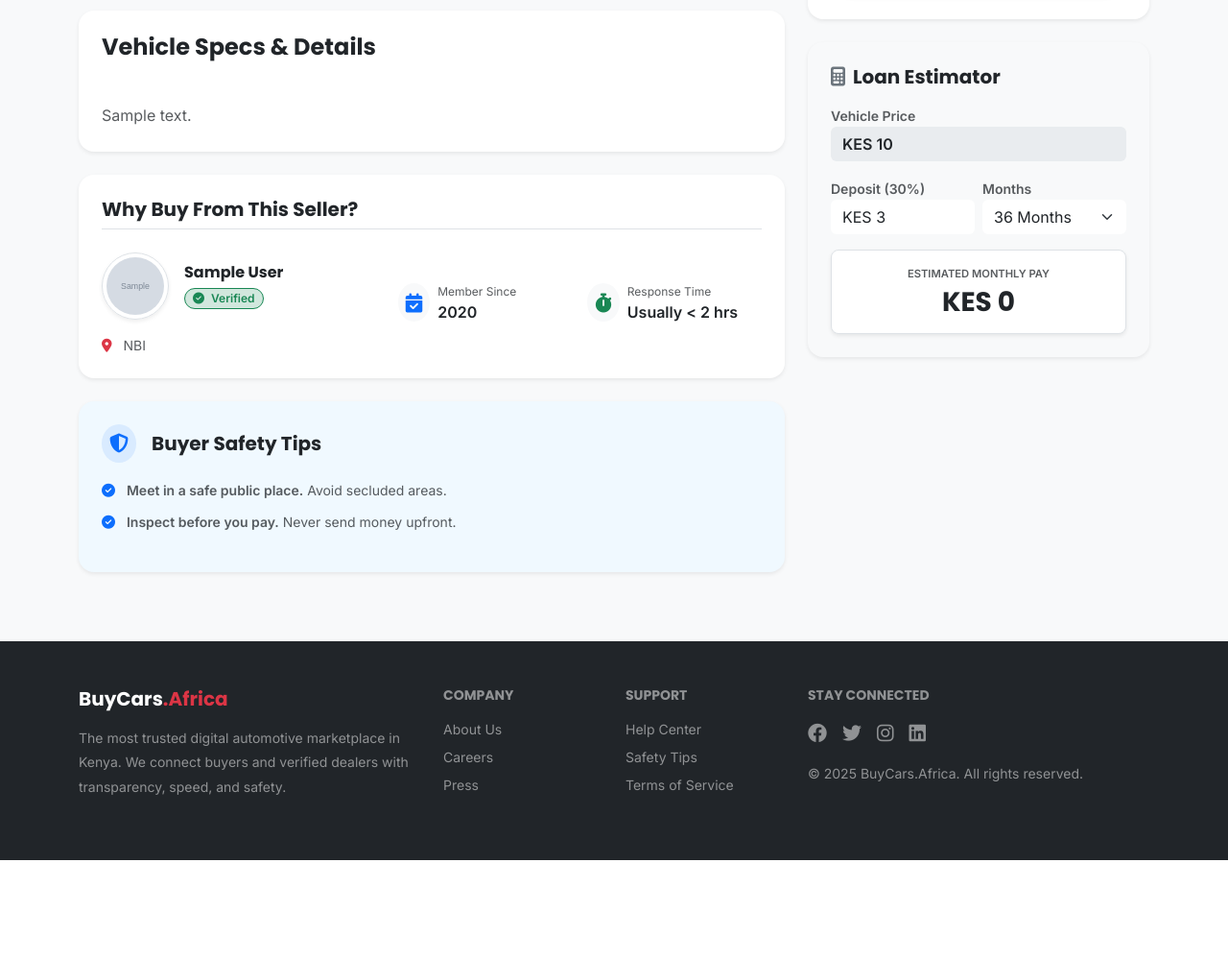
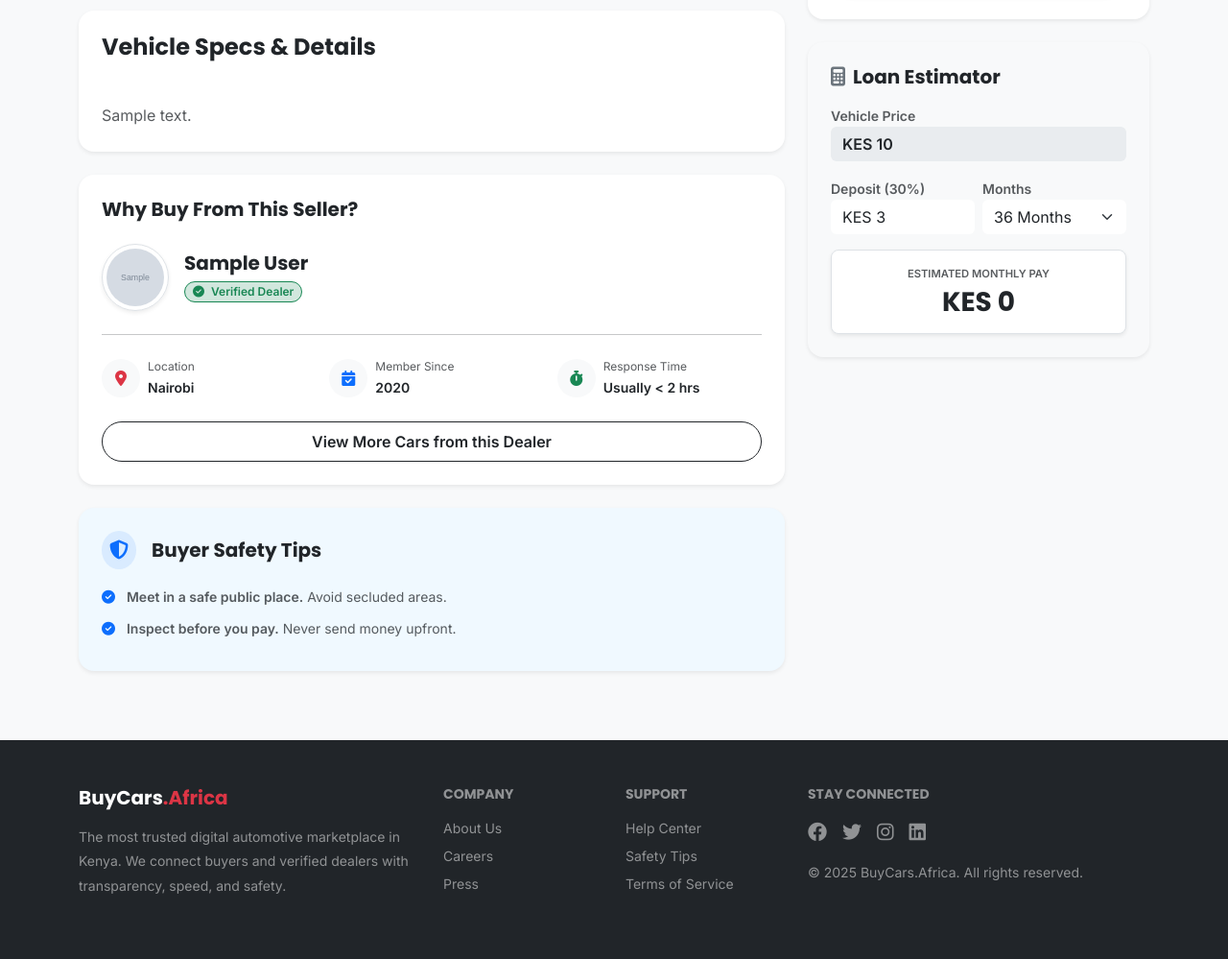
Before and after one commit to kelvinketer/buycars-africa, a Django app: page /car/1/ in a window 1280 px wide. Shown: the part 685-1684 px from the top of the page at 96% size. Before the commit the page ends 1581 px from the top, so only its background shows below. Run offline with Django 5.2, Linux system fonts and the light colour scheme; tables that the repository leaves empty hold one stand-in row (values such as "Sample post"); grey boxes marked "Sample" are stand-in pictures.

Commit message:
Update Car Detail: Premium seller card, view showroom link, and full location name

```diff
--- a/templates/cars/car_detail.html
+++ b/templates/cars/car_detail.html
@@ -4,7 +4,7 @@
 
 {% block head_extra %}
     <meta property="og:title" content="{{ car.year }} {{ car.make }} {{ car.model }} | KES {{ car.price|floatformat:0|intcomma }}">
-    <meta property="og:description" content="For sale in {{ car.location|default:'Nairobi' }}. {{ car.get_transmission_display }}, {{ car.get_fuel_type_display }}. Click to view full details and contact seller.">
+    <meta property="og:description" content="For sale in {{ car.dealer.dealer_profile.get_city_display|default:'Nairobi' }}. {{ car.get_transmission_display }}, {{ car.get_fuel_type_display }}. Click to view full details.">
     <meta property="og:url" content="{{ request.build_absolute_uri }}">
     <meta property="og:type" content="product">
 
@@ -90,10 +90,10 @@
 
                 <div class="card border-0 shadow-sm rounded-4 mb-4 bg-white overflow-hidden">
                     <div class="card-body p-4">
-                        <h5 class="fw-bold mb-4 border-bottom pb-2">Why Buy From This Seller?</h5>
-                        <div class="row align-items-center">
-                            <div class="col-md-5 text-center text-md-start mb-3 mb-md-0 border-end-md">
-                                <div class="d-flex align-items-center justify-content-center justify-content-md-start">
+                        <h5 class="fw-bold mb-4">Why Buy From This Seller?</h5>
+
+                        <div class="d-flex align-items-center mb-4">
+                            <a href="{% url 'dealer_showroom' car.dealer.username %}" class="text-decoration-none">
                                 {% if car.dealer.dealer_profile.logo %}
                                     <img src="{{ car.dealer.dealer_profile.logo.url }}" class="rounded-circle border p-1 shadow-sm me-3" width="70" height="70" style="object-fit: cover;">
                                 {% else %}
@@ -101,28 +101,72 @@
                                         <span class="fw-bold fs-3 text-muted">{{ car.dealer.username|slice:":1" }}</span>
                                     </div>
                                 {% endif %}
+                            </a>
+
                             <div>
-                                        <h6 class="fw-bold mb-1 text-dark">{{ car.dealer.dealer_profile.business_name|default:car.dealer.username }}</h6>
+                                <h5 class="fw-bold mb-1 text-dark">
+                                    <a href="{% url 'dealer_showroom' car.dealer.username %}" class="text-dark text-decoration-none">
+                                        {{ car.dealer.dealer_profile.business_name|default:car.dealer.username }}
+                                    </a>
+                                </h5>
                                 {% if car.dealer.is_verified %}
-                                            <span class="badge bg-success-subtle text-success border border-success rounded-pill px-2"><i class="fas fa-check-circle me-1"></i> Verified</span>
+                                    <span class="badge bg-success-subtle text-success border border-success rounded-pill px-2 py-1 small">
+                                        <i class="fas fa-check-circle me-1"></i> Verified Dealer
+                                    </span>
                                 {% else %}
-                                            <span class="badge bg-light text-muted border rounded-pill px-2">Registered</span>
+                                    <span class="badge bg-light text-muted border rounded-pill px-2">Registered Seller</span>
                                 {% endif %}
                             </div>
                         </div>
-                                <div class="mt-3 text-muted small"><i class="fas fa-map-marker-alt text-danger me-2"></i> {{ car.dealer.dealer_profile.city|default:"Kenya" }}</div>
+
+                        <hr class="opacity-10 my-4">
+
+                        <div class="row g-4 mb-4">
+                            <div class="col-6 col-md-4">
+                                <div class="d-flex align-items-center">
+                                    <div class="bg-light rounded-circle p-2 me-2 text-danger d-flex align-items-center justify-content-center" style="width: 40px; height: 40px;">
+                                        <i class="fas fa-map-marker-alt"></i>
                                     </div>
-                            <div class="col-md-7 ps-md-4">
-                                <div class="row g-3">
-                                    <div class="col-6">
-                                        <div class="d-flex align-items-start"><div class="bg-light rounded-circle p-2 me-2 text-primary"><i class="fas fa-calendar-check fa-lg"></i></div><div><small class="text-muted d-block" style="font-size: 0.75rem;">Member Since</small><span class="fw-bold text-dark">{{ car.dealer.date_joined|date:"Y" }}</span></div></div>
+                                    <div>
+                                        <small class="text-muted d-block" style="font-size: 0.75rem;">Location</small>
+                                        <span class="fw-bold text-dark small">
+                                            {{ car.dealer.dealer_profile.get_city_display|default:car.dealer.dealer_profile.city|default:"Kenya" }}
+                                        </span>
                                     </div>
-                                    <div class="col-6">
-                                        <div class="d-flex align-items-start"><div class="bg-light rounded-circle p-2 me-2 text-success"><i class="fas fa-stopwatch fa-lg"></i></div><div><small class="text-muted d-block" style="font-size: 0.75rem;">Response Time</small><span class="fw-bold text-dark">Usually &lt; 2 hrs</span></div></div>
+                                </div>
+                            </div>
+
+                            <div class="col-6 col-md-4">
+                                <div class="d-flex align-items-center">
+                                    <div class="bg-light rounded-circle p-2 me-2 text-primary d-flex align-items-center justify-content-center" style="width: 40px; height: 40px;">
+                                        <i class="fas fa-calendar-check"></i>
+                                    </div>
+                                    <div>
+                                        <small class="text-muted d-block" style="font-size: 0.75rem;">Member Since</small>
+                                        <span class="fw-bold text-dark small">{{ car.dealer.date_joined|date:"Y" }}</span>
+                                    </div>
+                                </div>
+                            </div>
+
+                            <div class="col-6 col-md-4">
+                                <div class="d-flex align-items-center">
+                                    <div class="bg-light rounded-circle p-2 me-2 text-success d-flex align-items-center justify-content-center" style="width: 40px; height: 40px;">
+                                        <i class="fas fa-stopwatch"></i>
+                                    </div>
+                                    <div>
+                                        <small class="text-muted d-block" style="font-size: 0.75rem;">Response Time</small>
+                                        <span class="fw-bold text-dark small">Usually < 2 hrs</span>
                                     </div>
                                 </div>
                             </div>
                         </div>
+
+                        <div class="d-grid">
+                            <a href="{% url 'dealer_showroom' car.dealer.username %}" class="btn btn-outline-dark rounded-pill fw-bold py-2">
+                                View More Cars from this Dealer
+                            </a>
+                        </div>
+
                     </div>
                 </div>
 
@@ -132,7 +176,7 @@
                             <div class="bg-primary bg-opacity-10 rounded-circle p-2 me-3 text-primary"><i class="fas fa-shield-alt fa-lg"></i></div>
                             <h5 class="fw-bold mb-0 text-dark">Buyer Safety Tips</h5>
                         </div>
-                        <ul class="list-unstyled text-muted small mb-3" style="line-height: 1.8;">
+                        <ul class="list-unstyled text-muted small mb-0" style="line-height: 1.8;">
                             <li class="mb-2"><i class="fas fa-check-circle text-primary me-2"></i> <strong>Meet in a safe public place.</strong> Avoid secluded areas.</li>
                             <li class="mb-2"><i class="fas fa-check-circle text-primary me-2"></i> <strong>Inspect before you pay.</strong> Never send money upfront.</li>
                         </ul>
@@ -270,7 +314,6 @@
 <style>
     .hover-lift { transition: transform 0.3s ease; }
     .hover-lift:hover { transform: translateY(-5px); }
-    /* Padding for mobile bottom bar so it doesn't cover content */
     @media (max-width: 991px) {
         body { padding-bottom: 80px; }
     }
```
Lines whose indentation alone changed are shown as unchanged.
